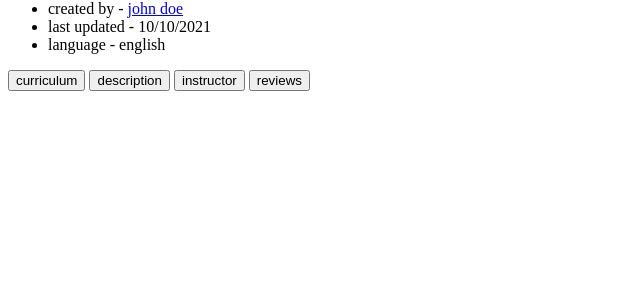
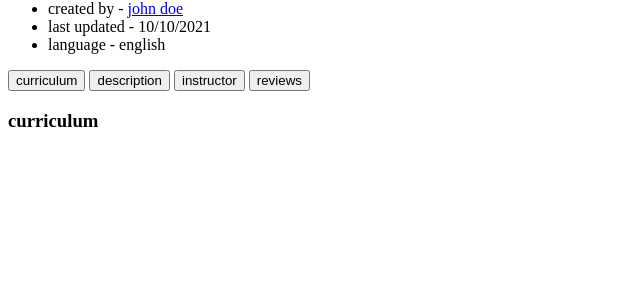
Before and after one commit to AshrafUAsif/B9IS123-Programming-For-Information-Systems-Group-CA2, a Flask app: page /course-details.html in a window 1280 px wide. Shown: the part 393-693 px from the top of the page, without its empty margins (0-640 px from the left). Run offline with Flask 3, Linux system fonts and the light colour scheme.

Commit message:
Added New Modules to Curriculum

```diff
--- a/templates/course-details.html
+++ b/templates/course-details.html
@@ -107,6 +107,13 @@
                     <div class="tab content" id="nav-tabcontent">
 
                     <!-- course curriculum start -->
+                      <div class="tab-pane fade show active" id="course-curriculum" role="tabpanel" aria-labelledby="course-curriculum-tab">
+                         <div class="course-curriculum box">
+                             <h3 class="text-capitalize mb-4">curriculum</h3>
+
+
+                         </div>
+                      </div>
 
 
 
```
